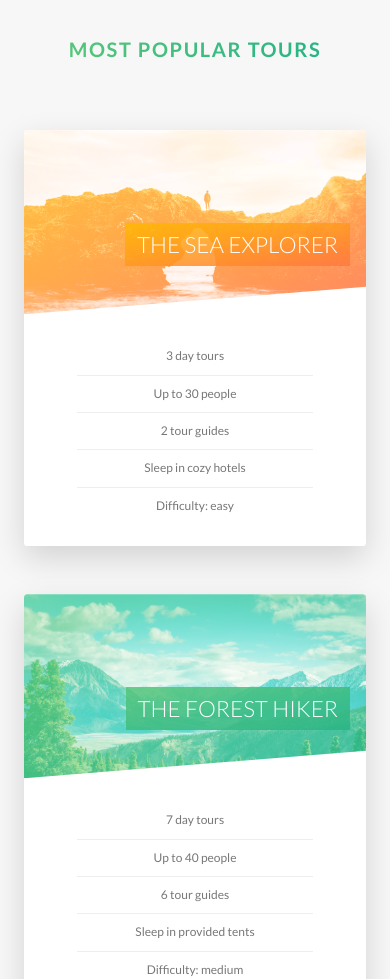
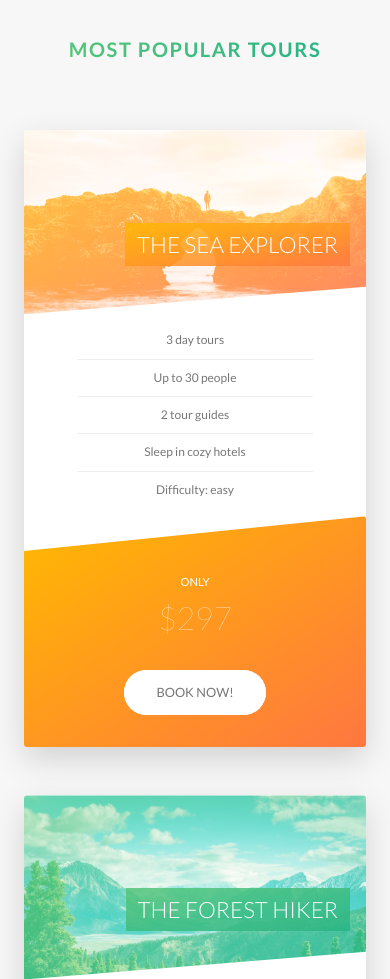
Before and after one commit to patrick-lainesse/Natours, a website: page index.html in a window 390 px wide. Shown: the part 2540-3519 px from the top of the page. Drawn offline with Linux system fonts and the light colour scheme.

Commit message:
feat: Applying media queries pt.3 (components)
Only the popup component hasn't been done. It is not all perfect, but since it's only for learning purposes, it has been left as is.

```diff
--- a/index.html
+++ b/index.html
@@ -311,7 +311,7 @@
                         </div>
 
                         <div class="form__group">
-                            <input type="text" class="form__input" placeholder="Full Name" id="fullName" required>
+                            <input type="text" class="form__input" placeholder="Full name" id="fullName" required>
                             <label for="fullName" class="form__label">Full name</label>
                         </div>
 
--- a/sass/components/_card.scss
+++ b/sass/components/_card.scss
@@ -150,4 +150,50 @@
     font-size: 6rem;
     font-weight: 100;
   }
+
+
+  // Change the card so we do not depend on hover on portable devices to see the price and book tours
+  @include respond(tab-port) {
+    height: auto;
+    border-radius: 3px;
+    background-color: $color-white;
+    box-shadow: 0 1.5rem 4rem rgba($color-black, .15);
+
+    &__side {
+      height: auto;
+      position: relative;
+      box-shadow: none;
+
+      &--back {
+        transform: rotateY(0);
+        clip-path: polygon(0 15%, 100% 0, 100% 100%, 0 100%);
+      }
+    }
+
+    &:hover &__side--front {
+      transform: rotateY(0);
+    }
+
+    &__details {
+      padding: 1rem 3rem;
+    }
+
+    // BACK SIDE STYLING
+    &__cta {
+      position: relative;
+      top: 0;
+      left: 0;
+      transform: translate(0);
+      width: 100%;
+      padding: 7rem 4rem 4rem 4rem;
+    }
+
+    &__price-box {
+      margin-bottom: 3rem;
+    }
+
+    &__price-value {
+      font-size: 4rem;
+    }
+  }
 }
--- a/sass/components/_form.scss
+++ b/sass/components/_form.scss
@@ -16,6 +16,10 @@
     width: 90%;
     display: block;
     transition: all .3s;
+
+    @include respond(tab-port) {
+      width: 100%;
+    }
 
     &:focus {
       outline: none;
@@ -52,6 +56,12 @@
   &__radio-group {
     width: 49%;
     display: inline-block;
+
+    // realigning the buttons on smaller devices
+    @include respond(tab-port) {
+      width: 100%;
+      margin-bottom: 2rem;
+    }
   }
 
   // hide the default radio buttons
--- a/sass/components/_story.scss
+++ b/sass/components/_story.scss
@@ -4,10 +4,18 @@
   box-shadow: 0 3rem 6rem rgba($color-black, .1);
   background-color: rgba($color-white, .6);
   border-radius: 3px;
-  padding: 6rem;
-  padding-left: 9rem;
+  padding: 6rem 6rem 6rem 9rem;
   font-size: $default-font-size;
   transform: skewX(-12deg);
+
+  @include respond(tab-port) {
+    width: 100%;
+    padding: 4rem 4rem 4rem 7rem;
+  }
+
+  @include respond(phone) {
+    transform: skewX(0);
+  }
 
   /* Every direct children, but doesn't work on the image as it already has a transform which takes precedence.
      Therefore, we add it to &__text and &__shape directly */
@@ -26,6 +34,10 @@
     // Best way to move a floated object is to translate it
     transform: translateX(-3rem) skewX(12deg);
     position: relative;
+
+    @include respond(phone) {
+      transform: translateX(-3rem) skewX(0);
+    }
   }
 
   &__img {
@@ -38,6 +50,10 @@
 
   &__text {
     transform: skewX(12deg);
+
+    @include respond(phone) {
+      transform: skewX(0);
+    }
   }
 
   &__caption {
--- a/sass/pages/_home.scss
+++ b/sass/pages/_home.scss
@@ -70,10 +70,35 @@
   box-shadow: 0 1.5rem 4rem rgba($color-black, .25);
 
   // For testing
-  height: 50rem;
+/*  height: 50rem;*/
+
+  @include respond(tab-land) {
+    background-image: linear-gradient(105deg,
+            rgba($color-white, .9) 0%,
+            rgba($color-white, .9) 65%,
+            transparent 65%),
+    url(../img/nat-10.jpg);
+
+    background-size: cover;
+  }
+
+  @include respond(tab-port) {
+    background-image: linear-gradient(to right,
+            rgba($color-white, .9) 0%,
+            rgba($color-white, .9) 100%),
+    url(../img/nat-10.jpg);
+  }
 
   &__form {
     width: 50%;
     padding: 6rem;
+
+    @include respond(tab-land) {
+      width: 65%;
+    }
+
+    @include respond(tab-port) {
+      width: 100%;
+    }
   }
 }
```
Also changed, not shown: css/style.css.
